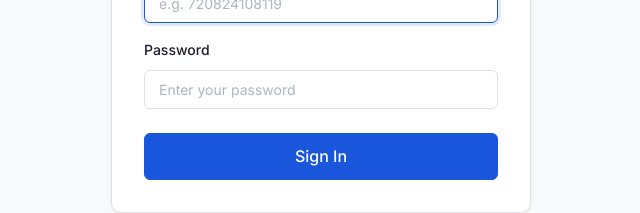
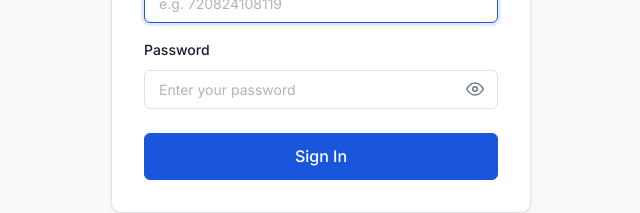
Before and after one commit to varunvj151/test-portal, a React (Vite) app in the folder frontend/: page /login in a window 1280 px wide. Shown: the part 396-609 px from the top of the page, without its empty margins (319-959 px from the left). Built offline with nearby package versions, Linux system fonts and the light colour scheme; no server answers.

Commit message:
Add professional eye icon to toggle password visibility on student and admin login pages

```diff
--- a/frontend/src/pages/AdminLoginPage.tsx
+++ b/frontend/src/pages/AdminLoginPage.tsx
@@ -6,6 +6,7 @@ export default function AdminLoginPage() {
   const navigate = useNavigate();
   const [username, setUsername] = useState('');
   const [password, setPassword] = useState('');
+  const [showPassword, setShowPassword] = useState(false);
   const [error, setError] = useState('');
   const [loading, setLoading] = useState(false);
 
@@ -50,14 +51,49 @@ export default function AdminLoginPage() {
             </div>
             <div className="form-group mb-6">
               <label className="form-label" htmlFor="admin-password">Password</label>
+              <div style={{ position: 'relative', display: 'flex', alignItems: 'center' }}>
                 <input
                   id="admin-password"
-                type="password"
+                  type={showPassword ? 'text' : 'password'}
                   className="form-input"
+                  style={{ paddingRight: '2.5rem' }}
                   value={password}
                   onChange={e => setPassword(e.target.value)}
                   required
                 />
+                <button
+                  type="button"
+                  onClick={() => setShowPassword(!showPassword)}
+                  style={{
+                    position: 'absolute',
+                    right: '0.625rem',
+                    background: 'none',
+                    border: 'none',
+                    padding: '0.25rem',
+                    cursor: 'pointer',
+                    display: 'flex',
+                    alignItems: 'center',
+                    justifyContent: 'center',
+                    color: 'var(--color-text-muted)',
+                    borderRadius: '4px',
+                    transition: 'color 0.15s ease',
+                  }}
+                  aria-label={showPassword ? 'Hide password' : 'Show password'}
+                  title={showPassword ? 'Hide password' : 'Show password'}
+                >
+                  {showPassword ? (
+                    <svg width="18" height="18" viewBox="0 0 24 24" fill="none" stroke="currentColor" strokeWidth="2" strokeLinecap="round" strokeLinejoin="round">
+                      <path d="M17.94 17.94A10.07 10.07 0 0 1 12 20c-7 0-11-8-11-8a18.45 18.45 0 0 1 5.06-5.94M9.9 4.24A9.12 9.12 0 0 1 12 4c7 0 11 8 11 8a18.5 18.5 0 0 1-2.16 3.19m-6.72-1.07a3 3 0 1 1-4.24-4.24" />
+                      <line x1="1" y1="1" x2="23" y2="23" />
+                    </svg>
+                  ) : (
+                    <svg width="18" height="18" viewBox="0 0 24 24" fill="none" stroke="currentColor" strokeWidth="2" strokeLinecap="round" strokeLinejoin="round">
+                      <path d="M1 12s4-8 11-8 11 8 11 8-4 8-11 8-11-8-11-8z" />
+                      <circle cx="12" cy="12" r="3" />
+                    </svg>
+                  )}
+                </button>
+              </div>
             </div>
             {error && <div className="alert alert-danger mb-4">{error}</div>}
             <button type="submit" className="btn btn-primary btn-lg btn-full" disabled={loading}>
--- a/frontend/src/pages/LoginPage.tsx
+++ b/frontend/src/pages/LoginPage.tsx
@@ -6,6 +6,7 @@ export default function LoginPage() {
   const navigate = useNavigate();
   const [registrationNumber, setRegistrationNumber] = useState('');
   const [password, setPassword] = useState('');
+  const [showPassword, setShowPassword] = useState(false);
   const [error, setError] = useState('');
   const [loading, setLoading] = useState(false);
 
@@ -98,16 +99,51 @@ export default function LoginPage() {
               <label className="form-label" htmlFor="password">
                 Password
               </label>
+              <div style={{ position: 'relative', display: 'flex', alignItems: 'center' }}>
                 <input
                   id="password"
-                type="password"
+                  type={showPassword ? 'text' : 'password'}
                   className="form-input"
+                  style={{ paddingRight: '2.5rem' }}
                   placeholder="Enter your password"
                   value={password}
                   onChange={e => setPassword(e.target.value)}
                   autoComplete="current-password"
                   required
                 />
+                <button
+                  type="button"
+                  onClick={() => setShowPassword(!showPassword)}
+                  style={{
+                    position: 'absolute',
+                    right: '0.625rem',
+                    background: 'none',
+                    border: 'none',
+                    padding: '0.25rem',
+                    cursor: 'pointer',
+                    display: 'flex',
+                    alignItems: 'center',
+                    justifyContent: 'center',
+                    color: 'var(--color-text-muted)',
+                    borderRadius: '4px',
+                    transition: 'color 0.15s ease',
+                  }}
+                  aria-label={showPassword ? 'Hide password' : 'Show password'}
+                  title={showPassword ? 'Hide password' : 'Show password'}
+                >
+                  {showPassword ? (
+                    <svg width="18" height="18" viewBox="0 0 24 24" fill="none" stroke="currentColor" strokeWidth="2" strokeLinecap="round" strokeLinejoin="round">
+                      <path d="M17.94 17.94A10.07 10.07 0 0 1 12 20c-7 0-11-8-11-8a18.45 18.45 0 0 1 5.06-5.94M9.9 4.24A9.12 9.12 0 0 1 12 4c7 0 11 8 11 8a18.5 18.5 0 0 1-2.16 3.19m-6.72-1.07a3 3 0 1 1-4.24-4.24" />
+                      <line x1="1" y1="1" x2="23" y2="23" />
+                    </svg>
+                  ) : (
+                    <svg width="18" height="18" viewBox="0 0 24 24" fill="none" stroke="currentColor" strokeWidth="2" strokeLinecap="round" strokeLinejoin="round">
+                      <path d="M1 12s4-8 11-8 11 8 11 8-4 8-11 8-11-8-11-8z" />
+                      <circle cx="12" cy="12" r="3" />
+                    </svg>
+                  )}
+                </button>
+              </div>
             </div>
 
             {error && (
```
Lines whose indentation alone changed are shown as unchanged.
